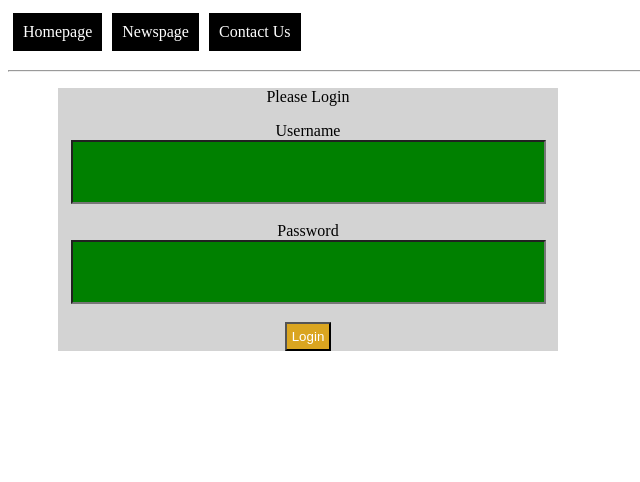
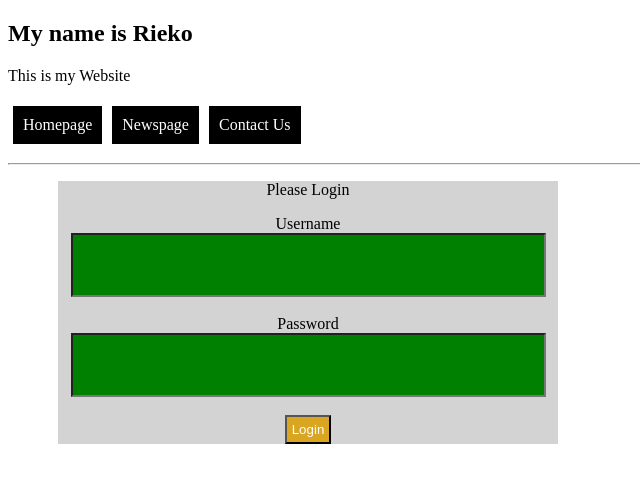
Before and after one commit to Rieko1114/Rieko1114.github.io, a plain HTML site: page index.html in a window 1280 px wide. Shown: the whole page, without its empty margins (0-640 px from the left). Drawn offline with Linux system fonts and the light colour scheme.

Commit message:
This is my second upload

```diff
--- a/index.html
+++ b/index.html
@@ -50,6 +50,9 @@
 </head>
 <body>
 
+   <h2>My name is Rieko</h2>
+   <p>This is my Website</p>
+
     <div>
         <li>Homepage</li>
         <li>Newspage</li>
```
